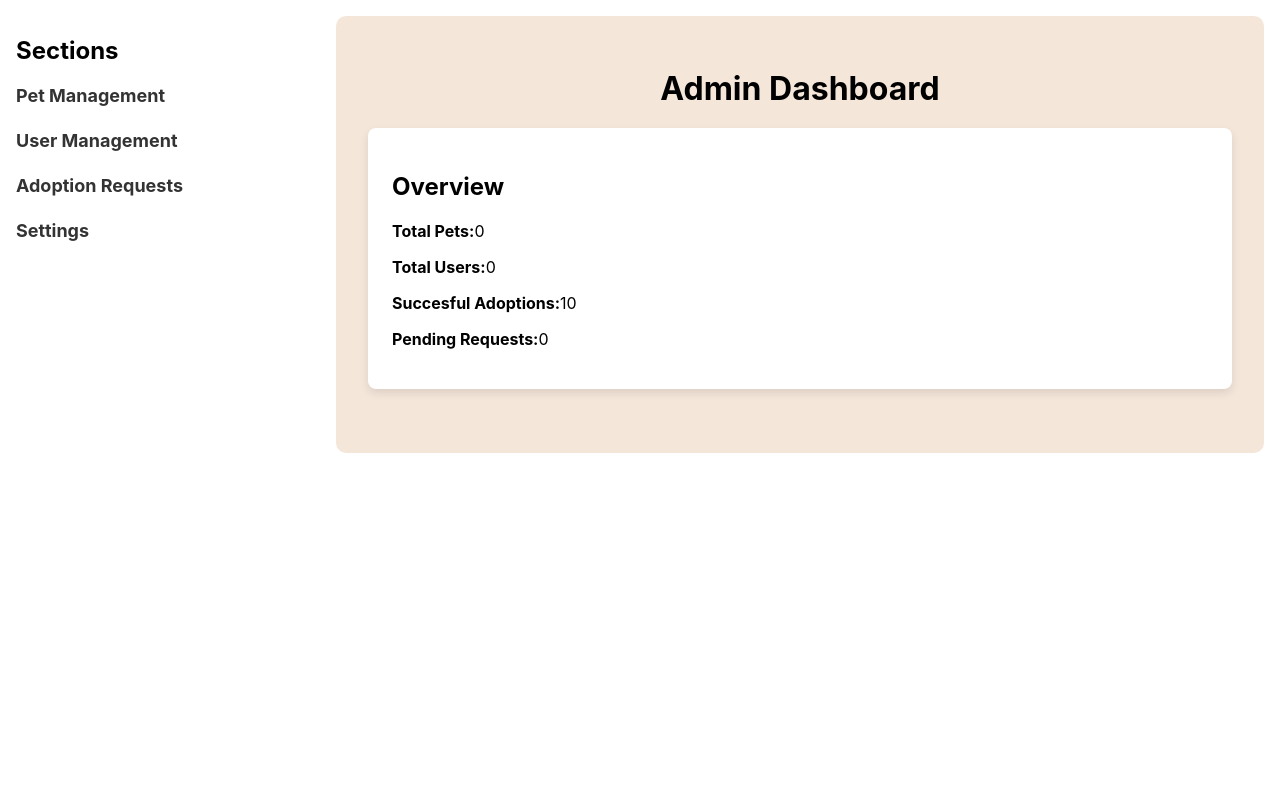
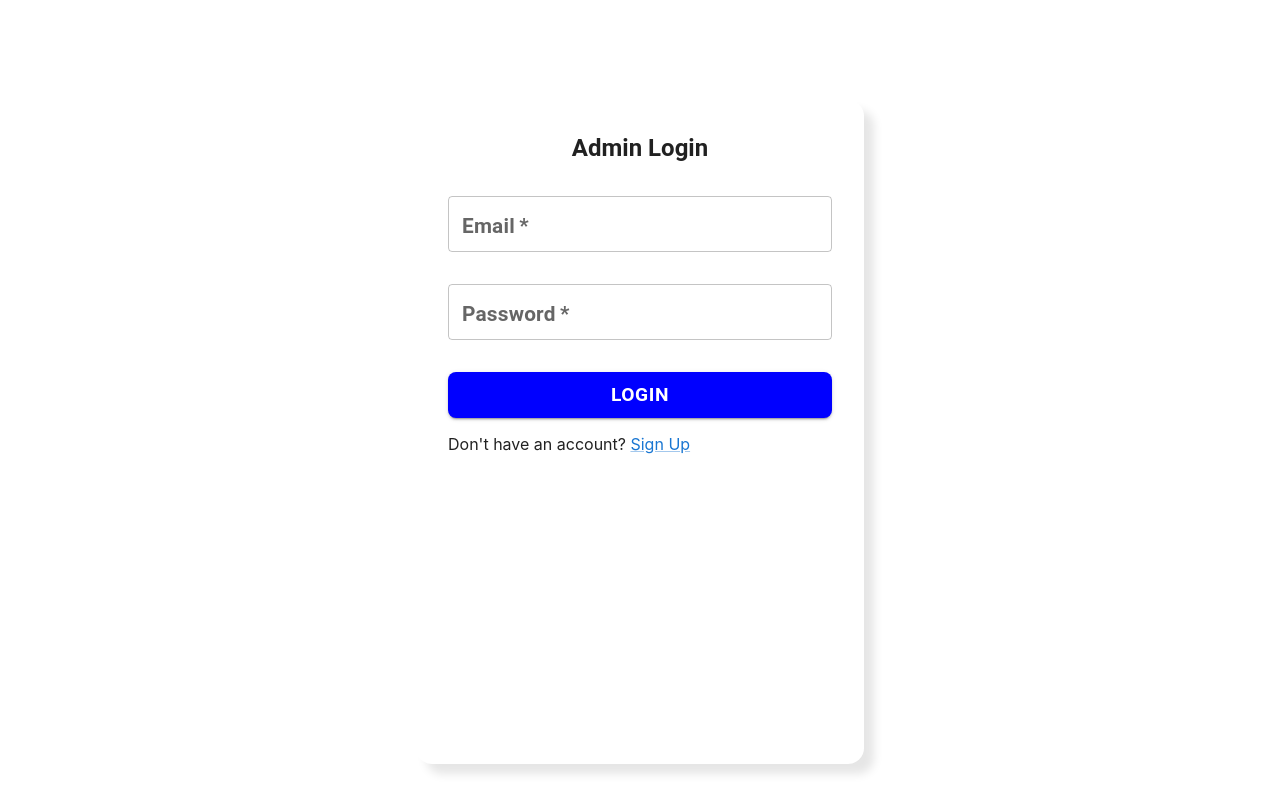
Before and after one commit to Rajat-pandit/myproject, a React (Create React App) app in the folder admin/: page / in a window 1280 px wide. Shown: the top 812 px of the page. Built offline with nearby package versions, Linux system fonts and the light colour scheme; no server answers.

Commit message:
Admin login completed front and backend

```diff
--- a/admin/src/App.js
+++ b/admin/src/App.js
@@ -5,15 +5,20 @@ import AdoptionRequests from "./Components/Adoption/AdoptionRequest";
 import PetManagement from "./Components/PetManagement/PetManagement";
 import UserList from "./Components/UserManagement/UserList";
 import SignUp from "./Components/LoginSignUp/SignUp";
+import Login from "./Components/LoginSignUp/Login";
+
 function App() {
   return (
     <Router>
       <Routes>
-      <Route path="/" element={<Dashboard />} />
+      <Route path="/" element={<Login />} />
       <Route path="/admin/adoptions" element={<AdoptionRequests />} />
       <Route path="/admin/pets" element={<PetManagement/>}></Route>
       <Route path="/admin/users" element={<UserList/>}></Route>
       <Route path="/admin/signup" element={<SignUp/>}></Route>
+      <Route path="/admin/login" element={<Login/>}></Route>
+      <Route path="/dashboard" element={<Dashboard />} />
+
 
       </Routes>
     </Router>
--- /dev/null
+++ b/admin/src/Components/LoginSignUp/Login.jsx
@@ -0,0 +1,66 @@
+import React, {useState} from "react";
+import {useNavigate} from "react-router-dom";
+import {Grid2, Link, Button, Paper, TextField, Typography} from "@mui/material";
+import axios from 'axios';
+
+function Login() {
+    const [email, setEmail]= useState("");
+    const [password, setPassword]= useState("");
+    const [error, setError]= useState("");
+    const navigate= useNavigate();
+
+    const handleLogin= (e)=>{
+        e.preventDefault();
+        axios.post("http://localhost:3001/admin/login", {email, password}, {withCredentials:true})
+            .then(result=>{
+                if(result.status === 200){
+                    localStorage.setItem('isLoggedIn', 'true');
+                    localStorage.setItem('user', JSON.stringify(result.data));
+                    navigate("/dashboard");
+                }
+            })
+            .catch(err =>{
+                if (err.response){
+                    setError(err.response.data.message || "Invalid email or password");
+                    console.error("Error during login:", err.response);
+                } else{
+                    console.error("Error during login:", err);
+                    setError("Something went wrong. Please try again");
+                }
+            });
+    };
+
+    const paperStyle= {padding:"2rem", margin:"100px auto", borderRadius:"1rem", boxShadow:"10px 10px 10px rgba(0,0,0,0.1"};
+    const heading = {fontsize:"2.5rem", fontWeight:"600", textAlign:"center"};
+    const row ={ display:"flex", marginTop:"2rem"};
+    const btnStyle= {marginTop:"2rem", fontSize:"1.2rem", fontWeight:"700", backgroundColor: "blue", borderRadius:"0.5rem"};
+
+    return (
+        <div>
+            <Grid2 align="cebter" className="wrapper">
+                <Paper style={paperStyle} sx={{
+                    width:{
+                        xs:'80vw',
+                        sm:'50vw',
+                        md:'40vw',
+                        lg:'30vw',
+                        xl:'20vw',
+                    },
+                    height: {
+                        lg:'75vh',
+                    }
+                }}>
+                    <Typography component="h1" variant="h5" style={heading}>Admin Login</Typography>
+                    <form onSubmit={handleLogin}>
+                        <TextField style={row} required sx={{label: {fontWeight:'700', fontSize:'1.3rem'}}} fullWidth label="Email" variant="outlined" type="email" placeholder="Enter Email" name="email" onChange={(e)=> setEmail(e.target.value)}></TextField>
+                        <TextField style={row} required sx={{label: {fontWeight:'700', fontSize:'1.3rem'}}} fullWidth label="Password" variant="outlined" type="password" placeholder="Enter Password" name="password" onChange={(e)=> setPassword(e.target.value)}></TextField>
+                        <Button style={btnStyle} variant="contained" type="submit">Login</Button>
+                    </form>
+                    {error && <p style={{color:'red', fontWeight:"600", textAlign:"center"}}>{error}</p>}
+                    <p>Don't have an account? <Link href="/admin/signup">Sign Up</Link></p>
+                </Paper>
+            </Grid2>
+        </div>
+    );
+}
+export default Login;
--- a/admin/src/Components/LoginSignUp/SignUp.jsx
+++ b/admin/src/Components/LoginSignUp/SignUp.jsx
@@ -54,7 +54,7 @@ function SignUp(){
 
                     </form>
                     {error && <p style={{color:'red', fontWeight:'600', textAlign:'center'}}>{error}</p>}
-                    <p>Already have an account? <Link href="admin/login">Login</Link></p>
+                    <p>Already have an account? <Link href="/admin/login">Login</Link></p>
                 </Paper>
             </Grid2>
         </div>
```
Also changed, not shown: 1 other file (tests, documents, lock files or other folders).
